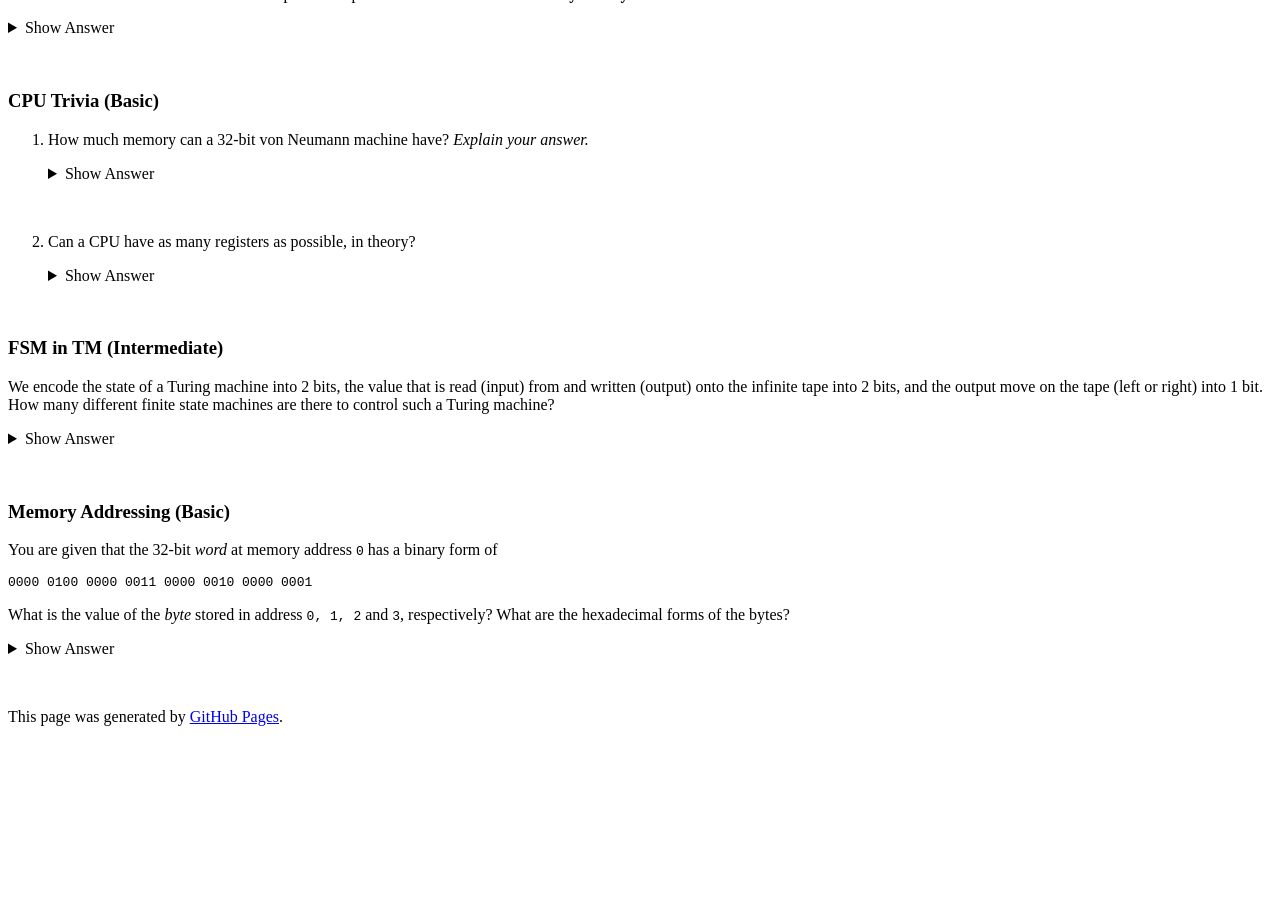
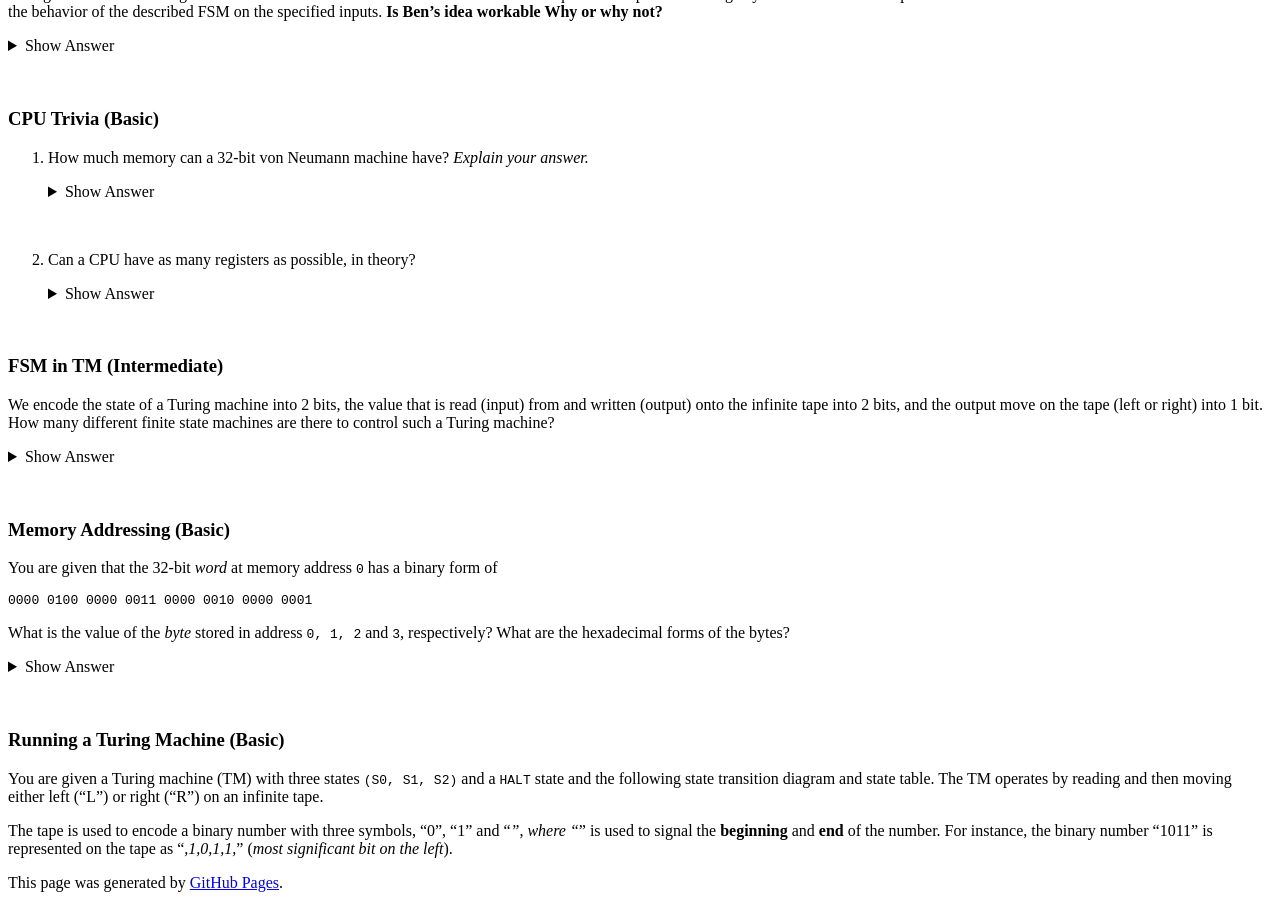
Before and after one commit to natalieagus/natalieagus.github.io, a Jekyll site: the page built from 50002/50002problem_set_4.md, in a window 1280 px wide and 900 px high, scrolled down 737 px. Built offline with Jekyll 4.4.1, drawn with Linux system fonts in a browser that asks for light colours; formulas are drawn with MathJax 3; a script that is not in the unit is left out; the repository's description, which GitHub fills in, is left out; before the commit the page ends 1471 px from its top, so only the background shows below that; some of the changed text lies outside the part shown.

Commit message:
50002/50002problem_set_4.md updated from https://stackedit.io/

```diff
--- a/50002/50002problem_set_4.md
+++ b/50002/50002problem_set_4.md
@@ -116,8 +116,16 @@
 <br/>
 {::options parse_block_html="false" /}
 
+
+### Running a Turing Machine (Basic)
+
+You are given a Turing machine (TM) with three states `(S0, S1, S2)` and a `HALT` state and the following state transition diagram and state table. The TM operates by reading and then moving either left (“L”) or right (“R”) on an infinite tape.
+
+The tape is used to encode a binary number with three symbols, “0”, “1” and “_”, where “_” is used to signal the **beginning** and **end** of the number. For instance, the binary number “1011” is represented on the tape as “_,1,0,1,1,_” (*most significant bit on the left*).
+
+
 <!--stackedit_data:
-eyJoaXN0b3J5IjpbLTcxMTM3OTQyOSwxMjQ5NjY0NjYxLDQzMz
-gxNTExMCw3MzMxOTIwNjQsLTIxMzkzMDQzNjEsLTIxMzgwMjUw
-NTQsNTEwOTg0MDVdfQ==
+eyJoaXN0b3J5IjpbNjQxNTM1MTAwLC03MTEzNzk0MjksMTI0OT
+Y2NDY2MSw0MzM4MTUxMTAsNzMzMTkyMDY0LC0yMTM5MzA0MzYx
+LC0yMTM4MDI1MDU0LDUxMDk4NDA1XX0=
 -->
```
